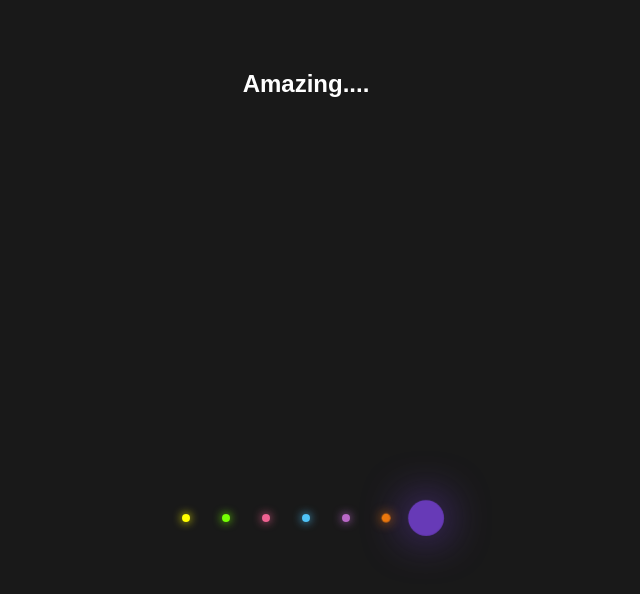
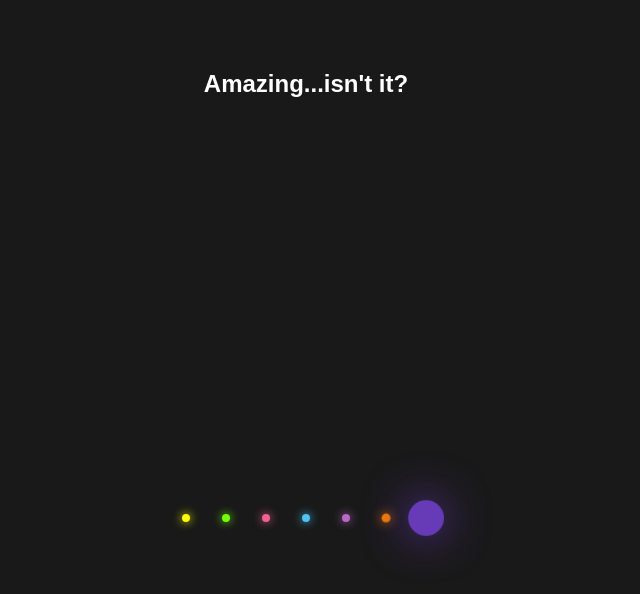
Before and after one commit to latoyadsimon/my-first-repo, a plain HTML site: page index.html in a window 1280 px wide. Shown: the whole page, without its empty margins (334-974 px from the left). Drawn offline with Linux system fonts and the light colour scheme.

Commit message:
updated header

```diff
--- a/index.html
+++ b/index.html
@@ -8,7 +8,7 @@
 </head>
 <body>
  <div>
-    <h2>Amazing....</h2>
+    <h2>Amazing...isn't it?</h2>
      <ul>
     <li></li>
     <li></li>
```
